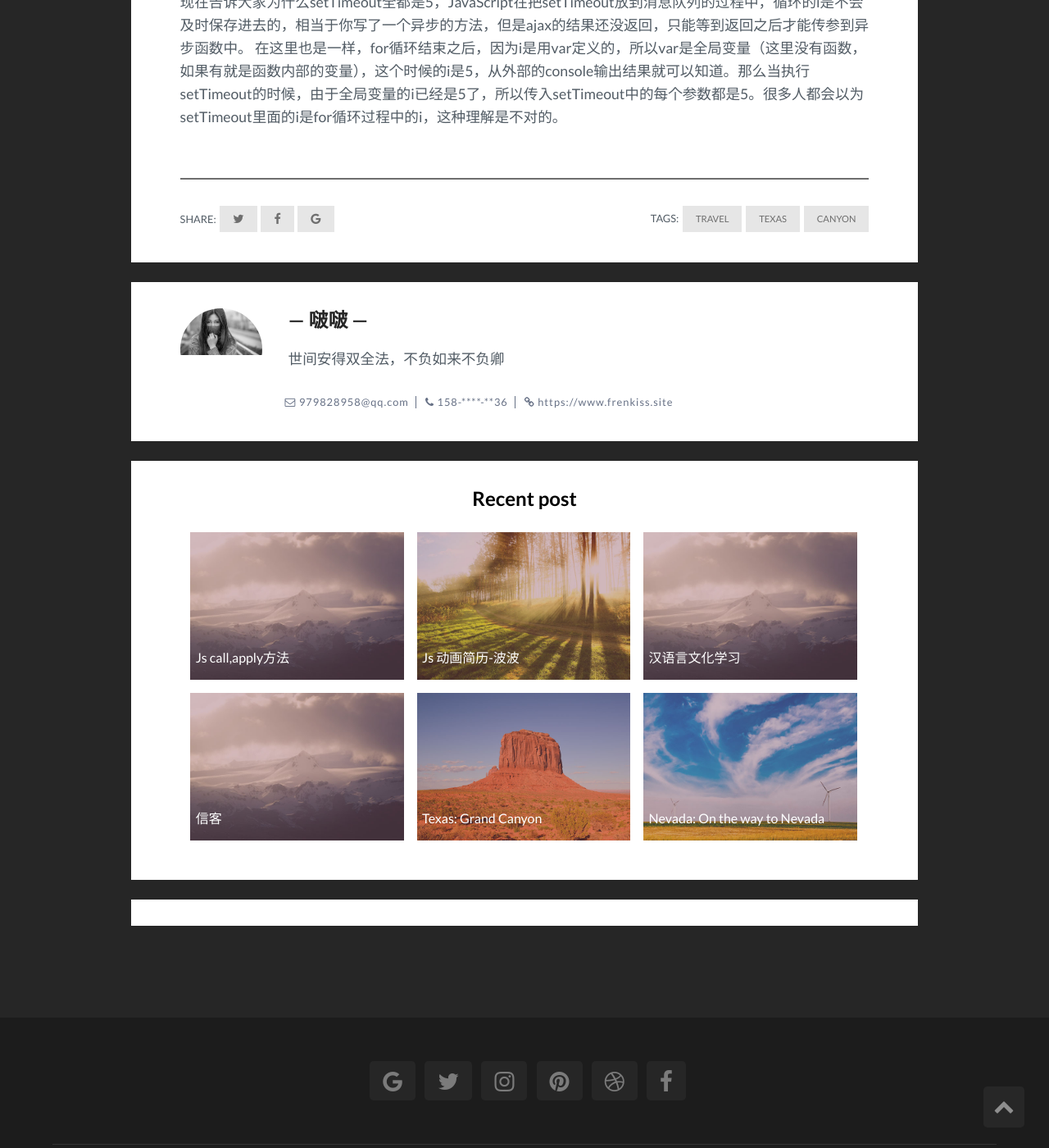
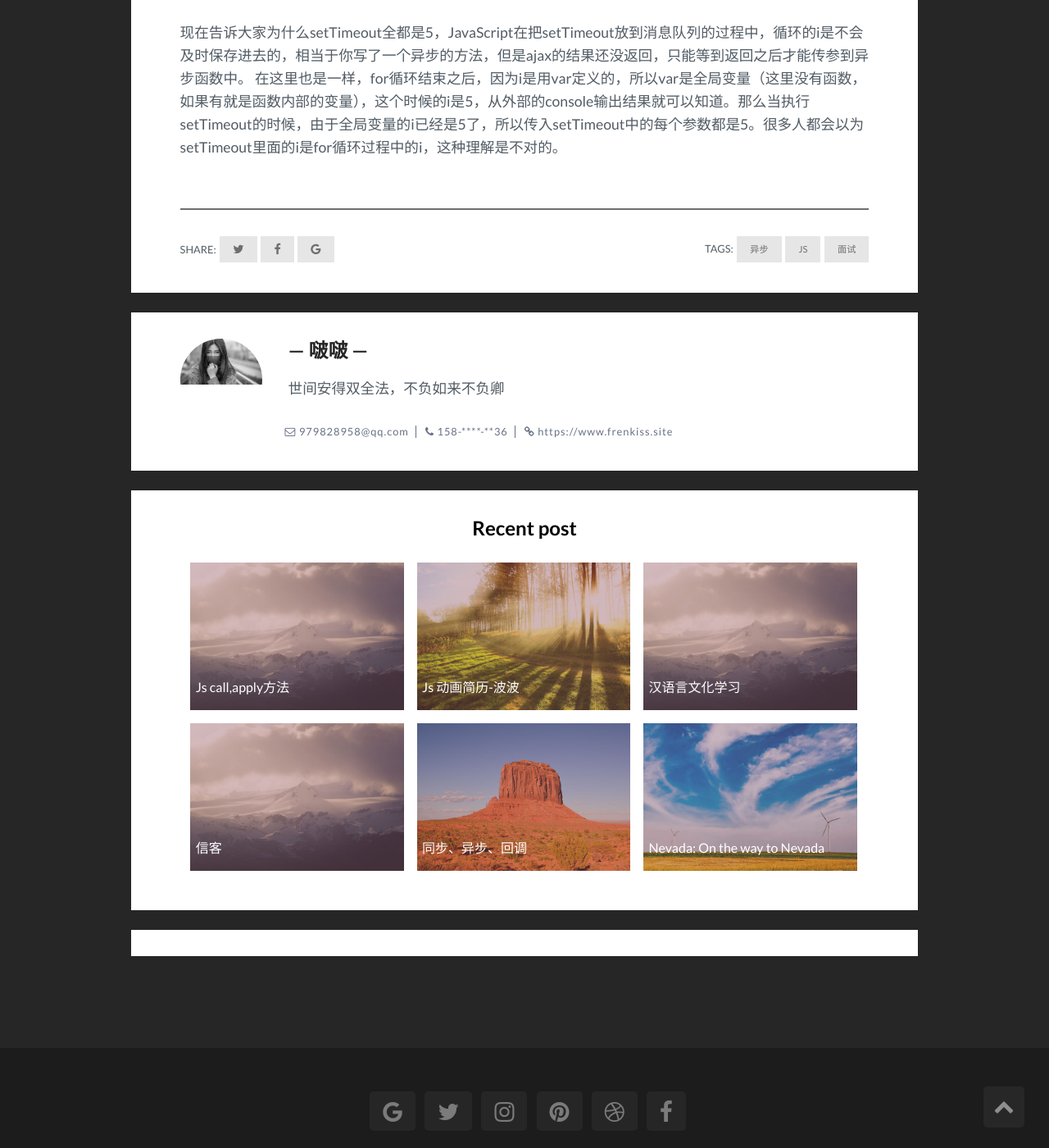
Before and after one commit to frienkiss/gitBlog, a Jekyll site: the page built from _posts/2017-07-12-texas-grand-canyon.markdown, in a window 1280 px wide and 1400 px high, scrolled down 2229 px. Shown: the whole window at 82% size. Built offline with Jekyll 4.4.1, drawn with Linux system fonts in a browser that asks for light colours; comment, search, counter and statistics services are not loaded; some of the changed text lies outside the part shown.

Commit message:
Update 2017-07-12-texas-grand-canyon.markdown

```diff
--- a/_posts/2017-07-12-texas-grand-canyon.markdown
+++ b/_posts/2017-07-12-texas-grand-canyon.markdown
@@ -1,10 +1,10 @@
 ---
 layout: post
-title: "Texas: Grand Canyon"
+title: "同步、异步、回调"
 img: canyon.jpg # Add image post (optional)
 date: 2017-07-12 12:54:00 +0300
-description: You’ll find this post in your `_posts` directory. Go ahead and edit it and re-build the site to see your changes. # Add post description (optional)
-tag: [Travel, Texas, Canyon]
+description: 同步异步回调执行顺序 # Add post description (optional)
+tag: [异步, js, 面试]
 ---
 同步、异步、回调，本身没有明确分的这么细致，最近在做面试题时候，发现这个，很多时候知道具体执行顺序，但原理不甚了了。
 
@@ -20,9 +20,11 @@
 
 有一道经典的面试题：
 
-      for (var i = 0; i < 5; i++) {
-          setTimeout(function() {
-              console.log('i: ',i);
+      for (var i = 0; i < 5; i++)
+      {
+         setTimeout(function()
+         {
+           console.log('i: ',i);
           }, 1000);
       }
 
```
